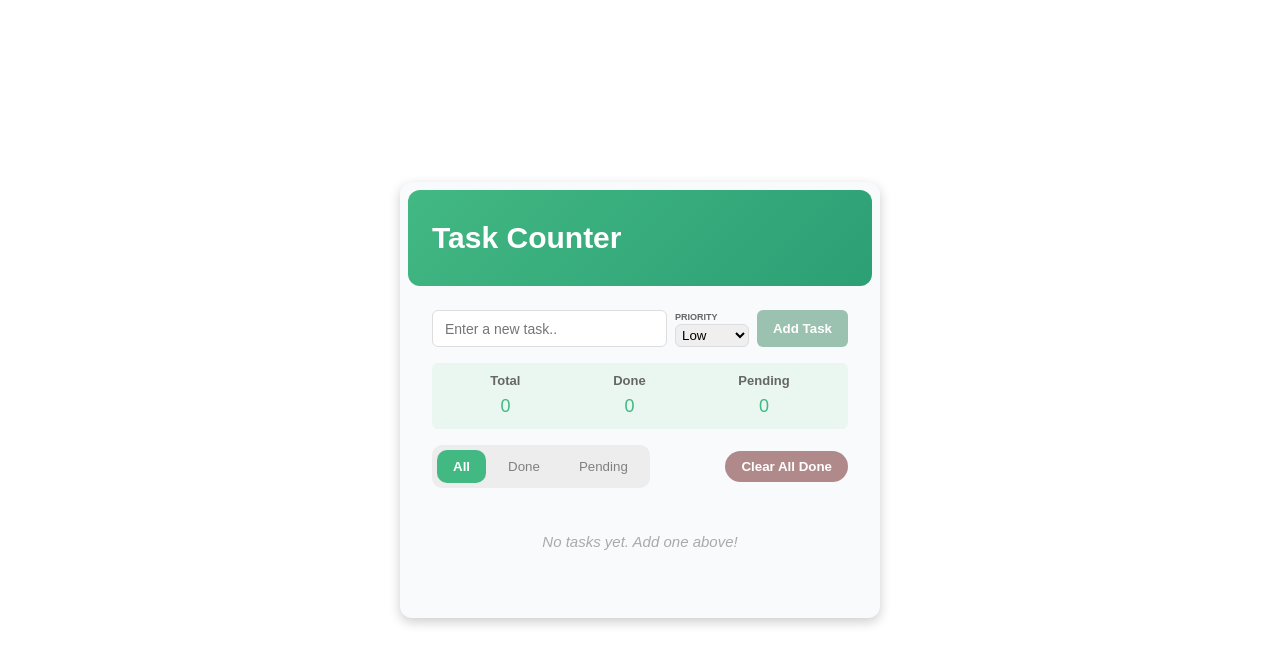
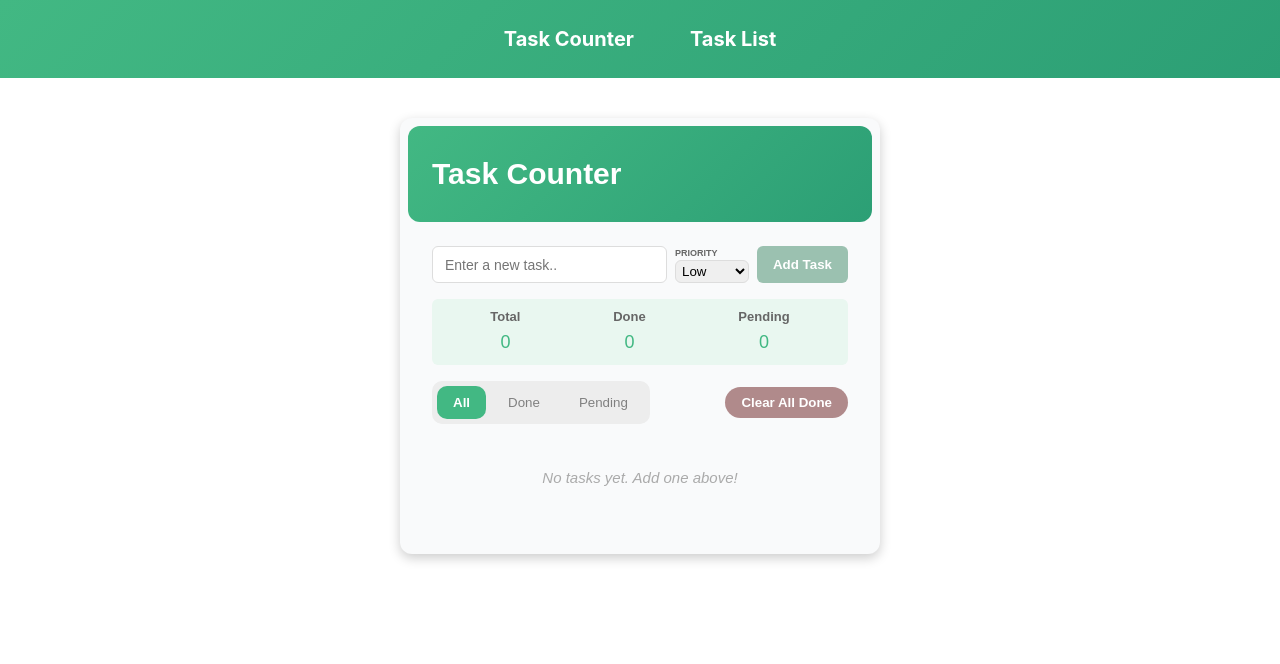
Before and after one commit to sisonjcs/SISON_JANELLE_CASSANDRA_FRONTEND, a Vue app: page / in a window 1280 px wide. Shown: the top 664 px of the page. Built offline with nearby package versions, Linux system fonts and the light colour scheme; the HTML template or start-up script is replaced by a standard one.

Commit message:
feat: added nav header

```diff
--- a/src/App.vue
+++ b/src/App.vue
@@ -2,8 +2,52 @@
 </script>
 
 <template>
-  <router-view></router-view>
+  <header>
+    <RouterLink to="/">
+      <p>
+        Task Counter
+      </p>
+    </RouterLink>
+    <RouterLink to="/task-list">
+      <p>
+        Task List
+      </p>
+    </RouterLink>
+  </header>
+  <main>
+    <router-view></router-view>
+  </main>
 </template>
 
 <style scoped>
+header {
+  display: flex;
+  justify-content: center;
+  gap: 30px;
+  background: linear-gradient(
+    135deg,
+    #42B883,
+    #2c9f75
+  );
+  padding: 10px;
+}
+
+header p {
+  color: white;
+  font-weight: bold;
+  font-size: 20px;
+  padding: 10px;
+  border-radius: 10px;
+}
+
+header p:hover {
+  background: rgb(30, 190, 129);
+}
+
+main {
+  display: flex;
+  justify-content: center;
+  align-items: center;
+}
+
 </style>
--- a/src/assets/main.css
+++ b/src/assets/main.css
@@ -1,6 +1,6 @@
 @import './base.css';
 
-#app {
+/* #app {
   min-height: 100vh;
   width: 100%;
   display: flex;
@@ -8,7 +8,7 @@
   align-items: center;
   padding: 2rem;
   background: white;
-}
+} */
 
 a,
 .green {
--- a/src/views/day1/TaskCounter.vue
+++ b/src/views/day1/TaskCounter.vue
@@ -259,6 +259,7 @@ function clearDoneTasks() {
   width: 100%;
   font-family: Arial, sans-serif;
   padding: 32px;
+  margin: 40px auto;
   background: #f9fafb;
   border-radius: 12px;
   box-shadow: 0 4px 12px rgba(0,0,0,0.2);
```
